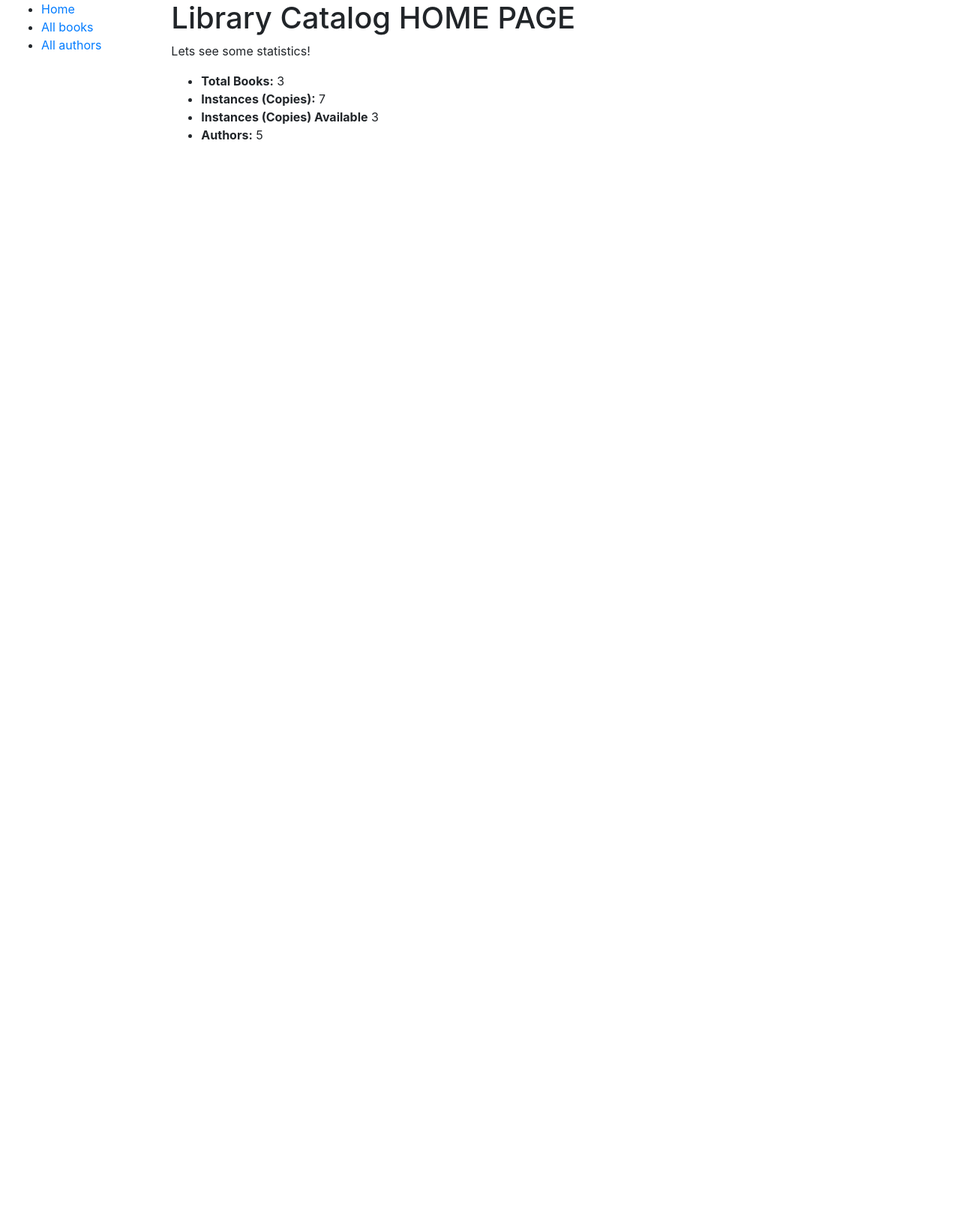
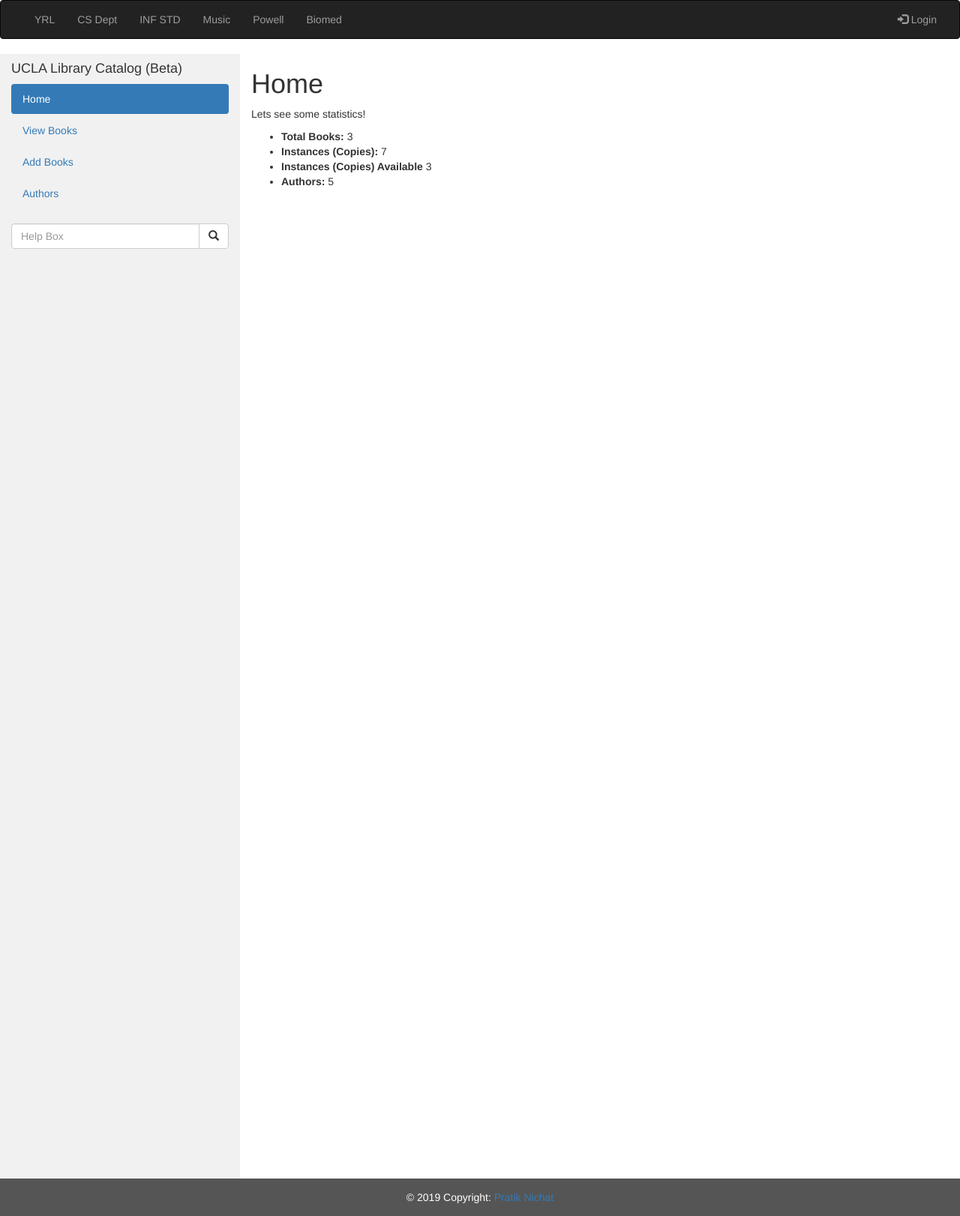
Before and after one commit to pnichat/ucla-library-management-system, a Django app: page /catalog/ in a window 1280 px wide. Shown: the whole page at 75% size. Before the commit the page ends 186 px from the top, so only its background shows below. Run offline with Django 3.2, Linux system fonts and the light colour scheme; data comes from the database, SQL or seed files in the repository; some libraries are stand-ins or nearby versions.

Commit message:
Updated Homepage and base html version2

```diff
--- /dev/null
+++ b/library/catalog/static/catalog/styles.css
@@ -0,0 +1,24 @@
+/* Set height of the grid so .sidenav can be 100% (adjust if needed) */
+    .row.content {height: 1500px}
+
+    /* Set gray background color and 100% height */
+    .sidenav {
+      background-color: #f1f1f1;
+      height: 100%;
+    }
+
+    /* Set black background color, white text and some padding */
+    footer {
+      background-color: #555;
+      color: white;
+      padding: 15px;
+    }
+
+    /* On small screens, set height to 'auto' for sidenav and grid */
+    @media screen and (max-width: 767px) {
+      .sidenav {
+        height: auto;
+        padding: 15px;
+      }
+      .row.content {height: auto;}
+    }
--- a/library/catalog/templates/base.html
+++ b/library/catalog/templates/base.html
@@ -1,28 +1,72 @@
 <!DOCTYPE html>
 <html lang="en">
 <head>
-	{% block title %} <title>Library Catalog</title>{% endblock %}
-	<link rel="stylesheet" href="https://stackpath.bootstrapcdn.com/bootstrap/4.3.1/css/bootstrap.min.css" integrity="sha384-ggOyR0iXCbMQv3Xipma34MD+dH/1fQ784/j6cY/iJTQUOhcWr7x9JvoRxT2MZw1T" crossorigin="anonymous">
+	{% block title %} <title>UCLA Library Catalog</title>{% endblock %}
+	{% load static %}
+  	<link rel = "stylesheet" href = "{% static 'catalog/styles.css' %}">
+	<meta charset="utf-8">
+  	<meta name="viewport" content="width=device-width, initial-scale=1">
+  	<link rel="stylesheet" href="https://maxcdn.bootstrapcdn.com/bootstrap/3.4.0/css/bootstrap.min.css">
+  	<script src="https://ajax.googleapis.com/ajax/libs/jquery/3.4.0/jquery.min.js"></script>
+  	<script src="https://maxcdn.bootstrapcdn.com/bootstrap/3.4.0/js/bootstrap.min.js"></script>
 
-	{% load static %}
 
-	<link rel="stylesheet" href="{% static 'css/styles.css' %}">
 </head>
 
 <body>
+<nav class="navbar navbar-inverse">
+  <div class="container-fluid">
+    <div class="collapse navbar-collapse" id="myNavbar">
+      <ul class="nav navbar-nav">
+        <li><a href="#">YRL</a></li>
+        <li><a href="#">CS Dept</a></li>
+        <li><a href="#">INF STD</a></li>
+        <li><a href="#">Music</a></li>
+        <li><a href="#">Powell</a></li>
+        <li><a href="#">Biomed</a></li>
+      </ul>
+      <ul class="nav navbar-nav navbar-right">
+        <li><a href="#"><span class="glyphicon glyphicon-log-in"></span> Login</a></li>
+      </ul>
+    </div>
+  </div>
+</nav>
 <div class="container-fluid">
-	<div class="row">
-		<div class="col-sm-2">
-			{% block sidebar %}
-			<ul class="sidebar-nav">
-          	<li><a href="{% url 'index' %}">Home</a></li>
-          	<li><a href="">All books</a></li>
-          	<li><a href="">All authors</a></li>
-        	</ul>
-     		{% endblock %}
-      	</div>
-     <div class="col-sm-10 ">{% block content %}{% endblock %}</div>
-	</div>
+  <div class="row content">
+    <div class="col-sm-3 sidenav">
+      <h4>UCLA Library Catalog (Beta)</h4>
+      <ul class="nav nav-pills nav-stacked">
+        <li class="active"><a href="{% url 'index' %}">Home</a></li>
+        <li><a href="#section2">View Books</a></li>
+        <li><a href="#section3">Add Books</a></li>
+        <li><a href="#section3">Authors</a></li>
+      </ul><br>
+      <div class="input-group">
+        <input type="text" class="form-control" placeholder="Help Box">
+        <span class="input-group-btn">
+          <button class="btn btn-default" type="button">
+            <span class="glyphicon glyphicon-search"></span>
+          </button>
+        </span>
+      </div>
+    </div>
+
+<div class="container-fluid text-center">
+  <div class="row content">
+    <div class="col-sm-8 text-left"> {% block content %}{% endblock %} </div>
+  </div>
 </div>
+<!-- Footer -->
+<footer class="page-footer font-small blue">
+
+  <!-- Copyright -->
+  <div class="footer-copyright text-center py-3">© 2019 Copyright:
+    <a href="https://github.com/nichatpratik/Library_management_system"> Pratik Nichat</a>
+  </div>
+  <!-- Copyright -->
+
+</footer>
+<!-- Footer -->
+
 </body>
 </html>
--- a/library/catalog/templates/index.html
+++ b/library/catalog/templates/index.html
@@ -1,7 +1,7 @@
 {% extends "base.html" %}
 
 {% block content %}
-	<h1>Library Catalog HOME PAGE</h1>
+	<h1>Home</h1>
 	<p>Lets see some statistics!</p>
 	<ul>
 		<li><strong>Total Books:</strong> {{ num_books }}</li>
--- a/library/catalog/templates/static/styles.css
+++ /dev/null
@@ -1,5 +0,0 @@
-.sidebar-nav {
-	margin-top: 20px;
-	padding: 0;
-	list-style: none;
-}
```
